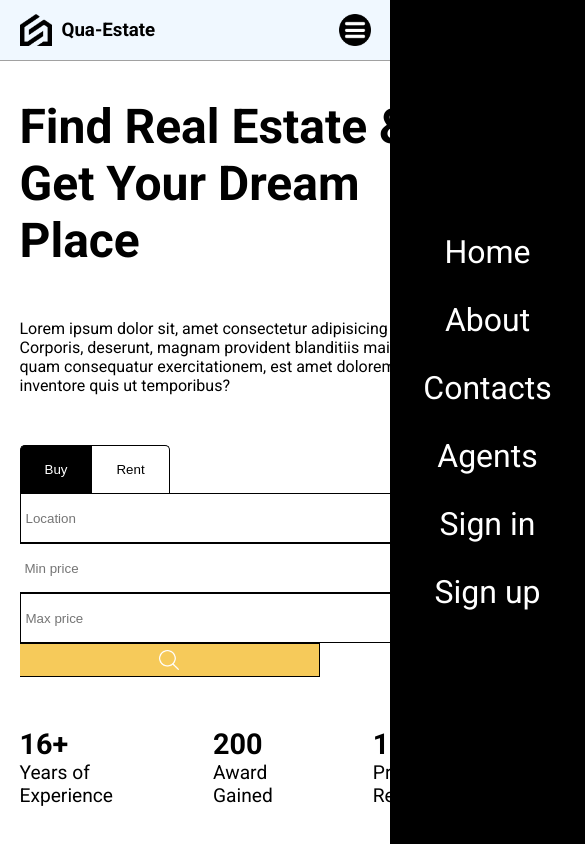
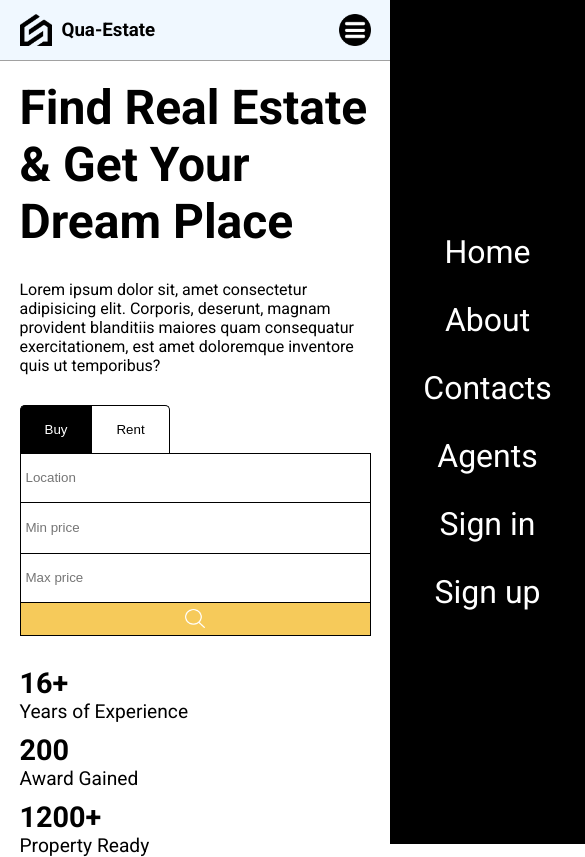
Before and after one commit to omertaskn452/project-real-estate, a React (Vite) app in the folder front-end/: page / in a window 390 px wide. Shown: the whole page, 585 px wide, since content can reach past the window. Built offline with nearby package versions, Linux system fonts and the light colour scheme.

Commit message:
responsive design completed for current components

```diff
--- a/front-end/src/components/home/home.css
+++ b/front-end/src/components/home/home.css
@@ -51,3 +51,16 @@
     padding-right: 0;
   }
 }
+@media(width <= 500px){
+  .home-left{
+    gap: 30px;
+  }
+  .home-title{
+    margin-top: 30px;
+    gap: 30px;
+  }
+  .home-texts{
+    flex-direction: column;
+    gap: 10px;
+  }
+}
--- a/front-end/src/components/navbar/Navbar.jsx
+++ b/front-end/src/components/navbar/Navbar.jsx
@@ -1,15 +1,30 @@
-import {useState} from 'react'
+import {useState, useEffect} from 'react'
 import './navbar.css'
 
 const Navbar = () => {
 
   const [isMenuOpened, setIsMenuOpened] = useState(false)
+  const [currentWidth, setCurrentWidth] = useState(window.innerWidth)
+
+  const updateWidth = () => {
+    setCurrentWidth(window.innerWidth)
+  }
+
+  useEffect(() => {
+    window.addEventListener("resize", updateWidth)
+
+    return() => {
+      window.addEventListener("resize", updateWidth)
+    }
+  }, [])
+
 
   const toggleMenu = () => {
     setIsMenuOpened(prevState => !prevState)
   }
 
-  console.log(isMenuOpened)
+  console.log(currentWidth)
+
 
   return (
     <div className="navbar">
--- a/front-end/src/components/navbar/navbar.css
+++ b/front-end/src/components/navbar/navbar.css
@@ -71,24 +71,26 @@
   z-index: 999;
 }
 .navbar-menu{
-  position: absolute;
+  position: fixed;
+  top: 0;
+  right: 0;
+  height: 100%;
+  width: 50%;
   background-color: black;
   color: white;
-  top: 0;
-  right: -50%;
-  width: 50%;
-  height: 100vh;
-  list-style: none;
   display: flex;
   flex-direction: column;
+  justify-content: center;
+  align-items: center;
   gap: 30px;
-  align-items: center;
-  justify-content: center;
+  transform: translateX(100%);
+  transition: transform 0.3s ease-in-out;
+  z-index: 100;
+  list-style: none;
   font-size: 2rem;
-  transition: all 0.4s ease;
 }
 .opened{
-  right: 0;
+  transform: translateX(0);
 }
 @media (max-width: 768px){
   .navbar-link-a{
--- a/front-end/src/components/searchBar/SearchBar.jsx
+++ b/front-end/src/components/searchBar/SearchBar.jsx
@@ -1,4 +1,4 @@
-import {useState} from 'react'
+import {useState, useEffect} from 'react'
 import "./searchBar.css"
 
 const SearchBar = () => {
@@ -17,6 +17,20 @@ const SearchBar = () => {
     }
   }
 
+  const [currentWidth, setCurrentWidth] = useState(window.innerWidth)
+
+  const updateWidth = () => {
+    setCurrentWidth(window.innerWidth)
+  }
+
+  useEffect(() => {
+    window.addEventListener("resize", updateWidth)
+
+    return() => {
+      window.addEventListener("resize", updateWidth)
+    }
+  }, currentWidth)
+
   return (
     <div className="home-search">
       <div className="home-search-btns">
@@ -33,14 +47,14 @@ const SearchBar = () => {
       </div>
       <div className="home-search-container">
         <input
-          className={`home-search-input ${isFocused ? "right-hidden" : ""}`} placeholder='Location' type="text" />
+          className={`home-search-input ${isFocused ? `${currentWidth < 500 ? "bot-hidden" : "right-hidden"}` : ""}`} placeholder='Location' type="text" />
         <input
           className='home-search-input mid-input'
           placeholder="Min price" type="number" min={0} max={10000000}
           onFocus={() => setIsFocused(true)}
           onBlur={() => setIsFocused(false)}/>
         <input
-          className={`home-search-input ${isFocused ? "left-hidden" : ""}`}
+          className={`home-search-input ${isFocused ? `${currentWidth < 500 ? "top-hidden" : "left-hidden"}` : ""}`}
           placeholder='Max price' type="number" min={0} max={10000000}/>
         <div className="home-search-icon-wrapper">
           <img className='home-search-icon' src="/icons/search.png" alt="" />
--- a/front-end/src/components/searchBar/searchBar.css
+++ b/front-end/src/components/searchBar/searchBar.css
@@ -37,13 +37,19 @@
 }
 .home-search-input:focus{
   outline: none;
-  border: solid rgb(13, 107, 0) 1px;
+  border: solid rgb(13, 107, 0) 1.5px;
 }
 .left-hidden{
   border-left: none;
 }
 .right-hidden{
   border-right: none;
+}
+.top-hidden{
+  border-top: none;
+}
+.bot-hidden{
+  border-bottom: none;
 }
 .home-search-icon-wrapper{
   flex-grow: 1;
@@ -53,7 +59,7 @@
   display: flex;
   align-items: center;
   justify-content: center;
-  max-width: 300px;
+  max-width: 125px;
 }
 .home-search-icon{
   height: 60%;
@@ -65,10 +71,17 @@
   .home-search-input{
     width: 175px;
   }
+  .home-search-icon-wrapper{
+    max-width: 175px;
+  }
+
 }
 @media (width <= 768px){
   .home-search-input{
     width: 125px;
+  }
+  .home-search-icon-wrapper{
+    max-width: 125px;
   }
 }
 @media (width <=500px){
@@ -80,4 +93,17 @@
     height: 50px;
     width: 100%;
   }
+  .mid-input{
+    border-left: 0.5px solid black;
+    border-right: 0.5px solid black;
+    border-top: none;
+    border-bottom: none;
+  }
+  .home-search-icon-wrapper{
+    border-left: 0.5px solid black;
+    border-top: none;
+    align-self: center;
+    width: 100%;
+    max-width: none;
+  }
 }
```
